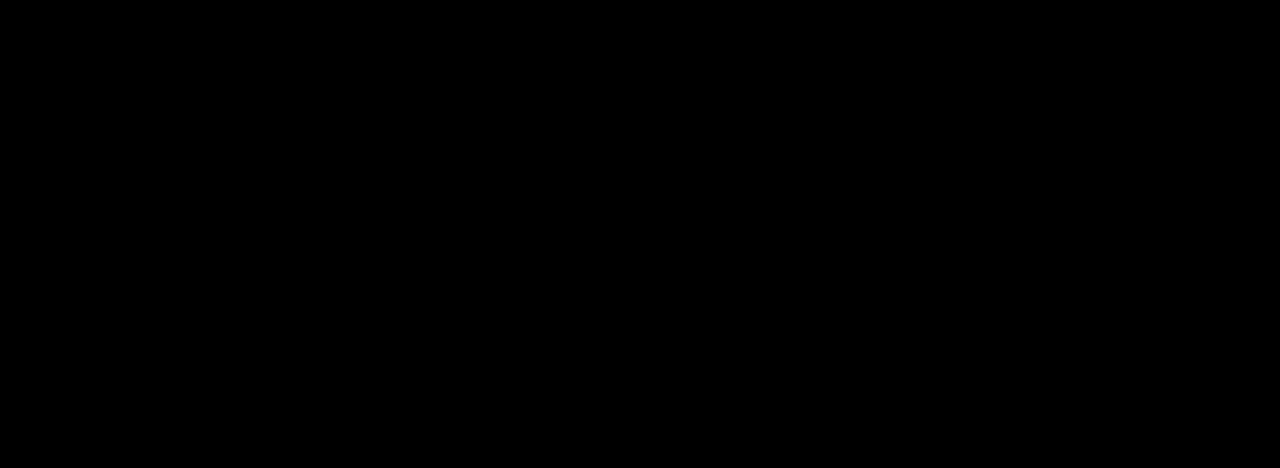
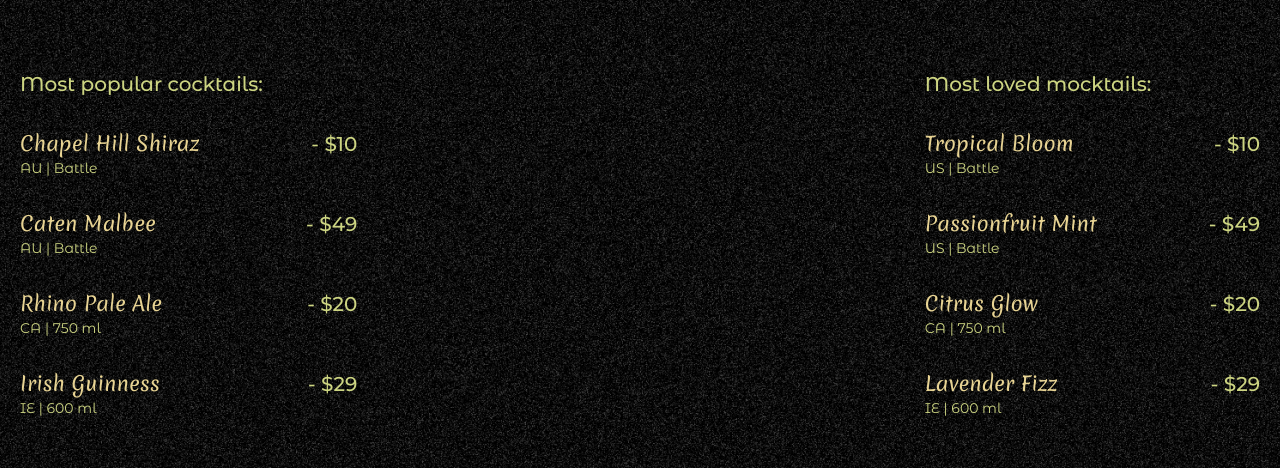
Before and after one commit to PollyT249/cocktail_landing_project, a React (Vite) app: page / in a window 1280 px wide. Shown: the part 890-1358 px from the top of the page. Built offline with nearby package versions, Linux system fonts and the light colour scheme.

Commit message:
Implemented Cocktails Section.

```diff
--- a/constants/index.js
+++ b/constants/index.js
@@ -21,4 +21,58 @@
   },
 ];
 
-export { navLinks };
+const cocktailLists = [
+  {
+    name: "Chapel Hill Shiraz",
+    country: "AU",
+    detail: "Battle",
+    price: "$10",
+  },
+  {
+    name: "Caten Malbee",
+    country: "AU",
+    detail: "Battle",
+    price: "$49",
+  },
+  {
+    name: "Rhino Pale Ale",
+    country: "CA",
+    detail: "750 ml",
+    price: "$20",
+  },
+  {
+    name: "Irish Guinness",
+    country: "IE",
+    detail: "600 ml",
+    price: "$29",
+  },
+];
+
+const mockTailLists = [
+  {
+    name: "Tropical Bloom",
+    country: "US",
+    detail: "Battle",
+    price: "$10",
+  },
+  {
+    name: "Passionfruit Mint",
+    country: "US",
+    detail: "Battle",
+    price: "$49",
+  },
+  {
+    name: "Citrus Glow",
+    country: "CA",
+    detail: "750 ml",
+    price: "$20",
+  },
+  {
+    name: "Lavender Fizz",
+    country: "IE",
+    detail: "600 ml",
+    price: "$29",
+  },
+];
+
+export { navLinks, cocktailLists, mockTailLists };
--- a/src/App.jsx
+++ b/src/App.jsx
@@ -3,6 +3,8 @@
 
 import Navbar from "./components/Navbar.jsx";
 import Hero from "./components/Hero.jsx";
+import Cocktails from "./components/Cocktails.jsx";
+import About from "./components/About.jsx";
 
 gsap.registerPlugin(ScrollTrigger, SplitText);
 
@@ -11,6 +13,8 @@
     <main>
       <Navbar />
       <Hero />
+      <Cocktails />
+      <About />
     </main>
   );
 };
--- /dev/null
+++ b/src/components/Cocktails.jsx
@@ -0,0 +1,76 @@
+import gsap from "gsap";
+import { useGSAP } from "@gsap/react";
+import { cocktailLists, mockTailLists } from "../../constants/index.js";
+
+const Cocktails = () => {
+  useGSAP(() => {
+    const parallaxTimeline = gsap.timeline({
+      scrollTrigger: {
+        trigger: "#cocktails",
+        start: "top 30%",
+        end: "bottom 80%",
+        scrub: true,
+      },
+    });
+
+    parallaxTimeline
+      .from("#c-left-leaf", {
+        x: -100,
+        y: 100,
+      })
+      .from("#c-right-leaf", {
+        x: 100,
+        y: 100,
+      });
+  });
+
+  return (
+    <section id="cocktails" className="noisy">
+      <img src="/images/cocktail-left-leaf.png" alt="l-leaf" id="c-left-leaf" />
+      <img
+        src="/images/cocktail-right-leaf.png"
+        alt="r-leaf"
+        id="c-right-leaf"
+      />
+
+      <div className="list">
+        <div className="popular">
+          <h2>Most popular cocktails:</h2>
+
+          <ul>
+            {cocktailLists.map(({ name, country, detail, price }) => (
+              <li key={name}>
+                <div className="md:me-28">
+                  <h3>{name}</h3>
+                  <p>
+                    {country} | {detail}
+                  </p>
+                </div>
+                <span>- {price}</span>
+              </li>
+            ))}
+          </ul>
+        </div>
+
+        <div className="loved">
+          <h2>Most loved mocktails:</h2>
+
+          <ul>
+            {mockTailLists.map(({ name, country, detail, price }) => (
+              <li key={name}>
+                <div className="me-28">
+                  <h3>{name}</h3>
+                  <p>
+                    {country} | {detail}
+                  </p>
+                </div>
+                <span>- {price}</span>
+              </li>
+            ))}
+          </ul>
+        </div>
+      </div>
+    </section>
+  );
+};
+export default Cocktails;
--- a/src/index.css
+++ b/src/index.css
@@ -188,4 +188,76 @@
       }
     }
   }
+
+  #about {
+    @apply min-h-screen py-28 2xl:px-0 px-5 container mx-auto;
+
+    .content {
+      @apply grid grid-cols-1 lg:grid-cols-12 gap-5;
+
+      h2 {
+        @apply text-5xl md:text-6xl font-merienda max-w-lg;
+      }
+
+      .sub-content {
+        @apply md:col-span-4 space-y-5 flex flex-col justify-between;
+
+        p {
+          @apply text-lg;
+        }
+
+        .star-rate {
+          @apply flex justify-start items-center gap-2 mb-2;
+        }
+
+        div {
+          @apply flex flex-col justify-between md:gap-2 gap-5;
+
+          span {
+            @apply text-yellow font-bold text-5xl;
+          }
+        }
+
+        .review-flex-between {
+          @apply flex justify-between items-center gap-5;
+        }
+
+        .divider {
+          @apply w-[2px] inline;
+        }
+
+        .users-icons {
+          @apply rounded-[60px] w-[196px] h-[85px];
+        }
+      }
+    }
+
+    .badge {
+      @apply inline-block rounded-full bg-white text-black px-4 py-2 text-sm font-medium mb-8;
+    }
+
+    .top-grid {
+      @apply grid grid-cols-1 xl:grid-cols-12 gap-5 mb-5 md:px-0 px-5;
+
+      > div {
+        @apply rounded-3xl overflow-hidden h-72 relative;
+      }
+
+      img {
+        @apply object-cover w-full h-full;
+      }
+    }
+
+    .bottom-grid {
+      @apply grid grid-cols-1 md:grid-cols-12 gap-5 md:px-0 px-5;
+
+      > div {
+        @apply rounded-3xl overflow-hidden h-72 relative;
+      }
+
+      img {
+        @apply object-cover w-full h-full;
+      }
+    }
+  }
 }
```
